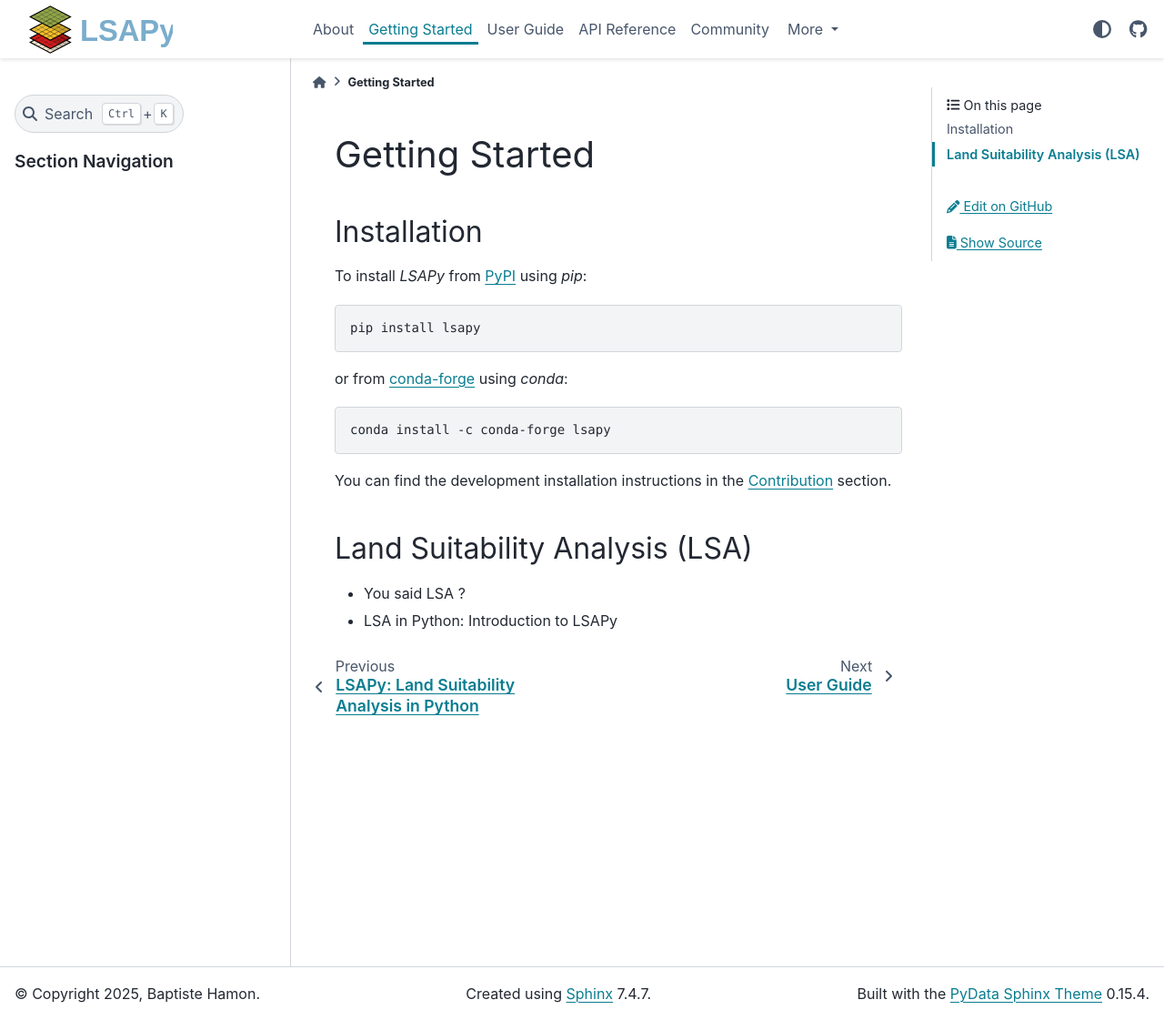
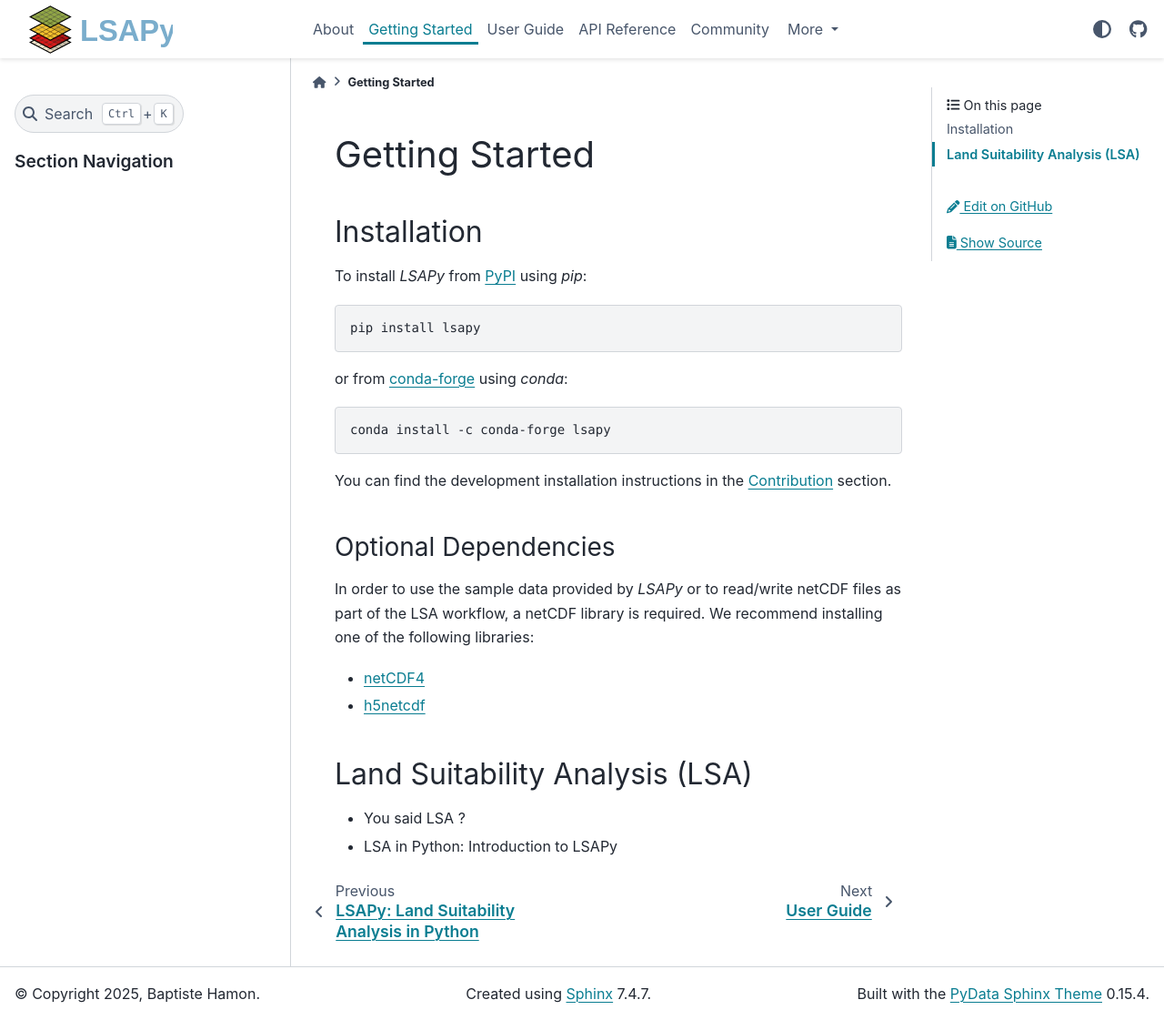
Before and after one commit to baptistehamon/lsapy, a Sphinx documentation site: the page built from docs/getting_started/index.rst, in a window 1280 px wide and 1121 px high. Shown: the whole window at 91% size. Built offline with Sphinx 7.4.7 and the PyData theme 0.15.4, drawn with Linux system fonts in a browser that asks for light colours.

Commit message:
Add optional deps in Getting Started

```diff
--- a/docs/getting_started/index.rst
+++ b/docs/getting_started/index.rst
@@ -23,6 +23,16 @@ or from `conda-forge`_ using `conda`:
 
 You can find the development installation instructions in the `Contribution`_ section.
 
+Optional Dependencies
+^^^^^^^^^^^^^^^^^^^^^
+In order to use the sample data provided by `LSAPy` or to read/write netCDF files as part of the LSA workflow, a netCDF library is required. We recommend installing one of the following libraries:
+
+* `netCDF4`_
+* `h5netcdf`_
+
+.. _netCDF4: https://github.com/Unidata/netcdf4-python
+.. _h5netcdf: https://h5netcdf.org/
+
 Land Suitability Analysis (LSA)
 -------------------------------
 
```
